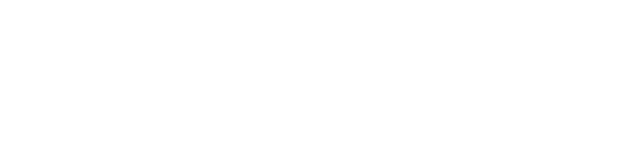
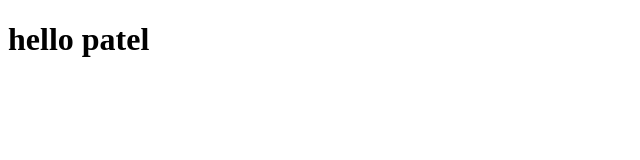
Before and after one commit to DollyPatel145/homepage, a plain HTML site: page index.html in a window 1280 px wide. Shown: the whole page, without its empty margins (0-640 px from the left). Drawn offline with Linux system fonts and the light colour scheme.

Commit message:
h1 added

```diff
--- a/index.html
+++ b/index.html
@@ -6,6 +6,6 @@
     <title>Document</title>
 </head>
 <body>
-
+  <h1>hello patel</h1>
 </body>
 </html>
```
